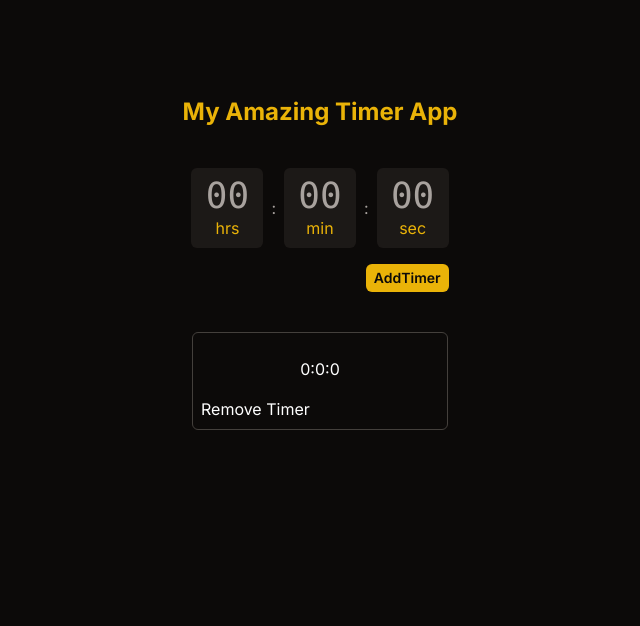
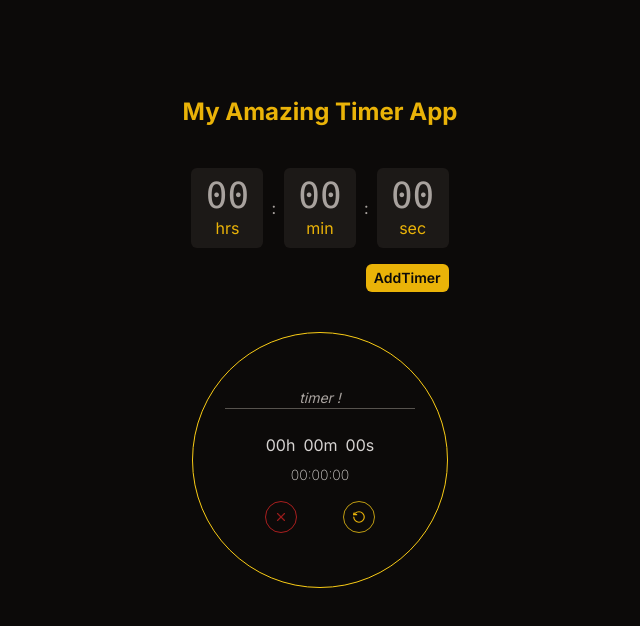
Before and after one commit to SLcode777/timer-app-challenge, a Next.js app: page / in a window 1280 px wide. Both pictures are taken after a click on the button "AddTimer". Shown: the top 626 px of the page, without its empty margins (320-960 px from the left). Built offline with nearby package versions, Linux system fonts and the light colour scheme.

Commit message:
some more design. just want to deploy for now

```diff
--- a/components/set-timer-box.jsx
+++ b/components/set-timer-box.jsx
@@ -5,12 +5,15 @@ export function SetTimerBox({ value, min, max, tag, onChange }) {
     event.target.select();
   };
 
+  const leadingZero = (num) => num.toString().padStart(2, '0')
+
+
   return (
     <>
       <div className="flex flex-col bg-stone-900 rounded-md p-2 items-center ">
         <input
           placeholder="00"
-          // value={value}
+          value={leadingZero(value)}
           onChange={(e) => onChange(e.target.value)}
           onFocus={handleFocus}
           type="number"
--- a/components/timer.jsx
+++ b/components/timer.jsx
@@ -2,6 +2,7 @@
 
 import useTimersStore from "@/utils/timers-store";
 import { useEffect } from "react";
+import { Play, Pause, RotateCcw, X, Pencil } from "lucide-react";
 
 const TimerComponent = () => {
   const {
@@ -10,11 +11,14 @@ const TimerComponent = () => {
     removeTimer,
     duration,
     tickTimers,
-    setTotalDuration,
+    setDurationInSeconds,
+    pauseTimer,
+    restartTimer,
+    resetTimer,
+    initialDuration,
   } = useTimersStore();
 
   useEffect(() => {
-
     const interval = setInterval(() => {
       timers.forEach((timer) => {
         if (timer.isRunning) {
@@ -34,6 +38,10 @@ const TimerComponent = () => {
 
     const newTimer = {
       id: Date.now(),
+      initialisation: initialDuration,
+      initialHrs: initialDuration.hours,
+      initialMin: initialDuration.minutes,
+      initialSec: initialDuration.seconds,
       hrs: duration.hours,
       min: duration.minutes,
       sec: duration.seconds,
@@ -43,14 +51,27 @@ const TimerComponent = () => {
       duration: totalDurationInSeconds,
     };
 
-    setTotalDuration(totalDurationInSeconds);
+    setDurationInSeconds(totalDurationInSeconds);
     addTimer(newTimer);
-
   };
 
   const handleRemoveTimer = (timer) => {
     removeTimer(timer);
   };
+
+  const handlePauseTimer = (timerId) => {
+    pauseTimer(timerId);
+  };
+
+  const handleRestartTimer = (timerId) => {
+    restartTimer(timerId);
+  };
+
+  const handleResetTimer = (timerId) => {
+    resetTimer(timerId);
+  };
+
+  const leadingZero = (num) => num.toString().padStart(2, "0");
 
   return (
     <>
@@ -64,25 +85,63 @@ const TimerComponent = () => {
         <ul className="w-64">
           {timers.map((timer) => (
             <li
-              className="text-white mb-4 border border-1 border-stone-700 rounded-md"
+              className="flex flex-col justify-center text-stone-300 mb-4 h-64 border border-1 border-yellow-400 rounded-full p-4 px-8"
               key={timer.id}
             >
               <div className="flex flex-col items-center text-center gap-4"></div>
-              <div placeholder="entrez un nom pour votre timer" className="flex flex-col w-full text-center p-2">
+              <input
+                placeholder="timer !"
+                className="flex flex-col w-full border-b border-stone-600 mb-4 max-w-sm italic text-center bg-transparent text-sm placeholder:text-stone-400 text-yellow-400/75 focus:outline-none"
+              ></input>
+              <div className="flex flex-col items-center w-full text-center content-center p-2">
+                <div className="flex flex-row">
+                <div>{leadingZero(Math.floor(timer.duration / 3600))}</div>
+                <div className="mr-2">h</div>
+                <div>
+                  {leadingZero(Math.floor((timer.duration % 3600) / 60))}
+                </div>
+                <div className="mr-2">m</div>
+                {leadingZero(Math.floor(timer.duration % 60))}
+                <div>s</div>
+                </div>
+              </div>
+              <div className="flex flex-col items-center font-extralight text-sm">
+                {leadingZero(timer.initialHrs)}:{leadingZero(timer.initialMin)}:
+                {leadingZero(timer.initialSec)}
+              </div>
 
+              <div className="flex flex-row justify-between px-10 mt-4">
+                <X
+                  size={32}
+                  color="#991b1b"
+                  className="border border-red-600/75 rounded-full p-2 "
+                  onClick={() => handleRemoveTimer(timer)}
+                />
+                <div>
+                  {timer.duration <= 0 ? (
+                    <RotateCcw
+                      size={32}
+                      color="#eab308"
+                      className="border border-yellow-400/75 rounded-full p-2 "
+                      onClick={() => handleResetTimer(timer.id)}
+                    />
+                  ) : timer.isRunning ? (
+                    <Pause
+                      size={32}
+                      color="#d97706"
+                      className="border border-amber-600 rounded-full p-2 "
+                      onClick={() => handlePauseTimer(timer.id)}
+                    />
+                  ) : (
+                    <Play
+                      size={32}
+                      color="#4d7c0f"
+                      className="border border-lime-400/50 rounded-full p-2 "
+                      onClick={() => handleRestartTimer(timer.id)}
+                    />
+                  )}
+                </div>
               </div>
-              <div className="flex flex-col w-full text-center p-2">
-                {Math.floor(timer.duration / 3600)}:{Math.floor((timer.duration % 3600) / 60)}:
-                {Math.floor(timer.duration % 60)}
-                {console.log("timer log : ", timer.hours, timer.min, timer.sec)}
-              </div>
-              <div></div>
-              <button
-                className="flex flex-col w-full justify-between p-2"
-                onClick={() => handleRemoveTimer(timer)}
-              >
-                Remove Timer
-              </button>
             </li>
           ))}
         </ul>
--- a/package.json
+++ b/package.json
@@ -9,7 +9,7 @@
     "lint": "next lint"
   },
   "dependencies": {
-    "lucide": "^0.396.0",
+    "lucide-react": "^0.399.0",
     "next": "14.2.4",
     "react": "^18",
     "react-dom": "^18",
--- a/utils/timers-store.js
+++ b/utils/timers-store.js
@@ -4,6 +4,7 @@ const useTimersStore = create((set, get) => ({
   timers: [],
   duration: { hours: 0, minutes: 0, seconds: 0 },
   durationInSeconds: 0,
+  initialDuration: {hours: 0, minutes: 0, seconds: 0},
 
   setHours: (hours) => {
     set((state) => ({ duration: { ...state.duration, hours } }));
@@ -17,7 +18,7 @@ const useTimersStore = create((set, get) => ({
     set((state) => ({ duration: { ...state.duration, seconds } }));
   },
 
-  setTotalDuration: (duration) => {
+  setDurationInSeconds: (duration) => {
     const totalSeconds =
       duration.hours * 3600 + duration.minutes * 60 + duration.seconds;
     set(() => ({
@@ -28,8 +29,9 @@ const useTimersStore = create((set, get) => ({
 
   addTimer: (timer) => {
     set((state) => ({
-      timers: [...state.timers, timer],
+      timers: [...state.timers, { ...timer, initialDuration: timer.duration }],
     }));
+
   },
 
   updateTimer: (id, newTime) => {
@@ -55,22 +57,37 @@ const useTimersStore = create((set, get) => ({
     }));
   },
 
-  pauseTimer: (id) => {
-    set((state) => ({
-      timers: state.timers.map((timer) => {
-        if (timer.id === id && timer.isRunning) {
-          return { ...timer, isRunning: false };
-        }
-        return timer;
-      }),
-    }));
-  },
-
   removeTimer: (timer) => {
     set((state) => ({
       timers: state.timers.filter((t) => t !== timer),
     }));
   },
+
+  pauseTimer: (id) => {
+    set((state) => ({
+      timers: state.timers.map((timer) =>
+        timer.id === id ? { ...timer, isRunning: false } : timer
+      ),
+    }));
+  },
+
+  restartTimer: (id) => {
+    set((state) => ({
+      timers: state.timers.map((timer) =>
+        timer.id === id ? { ...timer, isRunning: true } : timer
+      ),
+    }));
+  },
+
+  resetTimer: (id) => {
+    set((state) => ({
+      timers: state.timers.map((timer) =>
+        timer.id === id
+          ? { ...timer, duration: timer.initialDuration, isRunning: true }
+          : timer
+      ),
+    }));
+  },
 }));
 
 export default useTimersStore;
```
Also changed, not shown: 1 other file (tests, documents, lock files or other folders).
